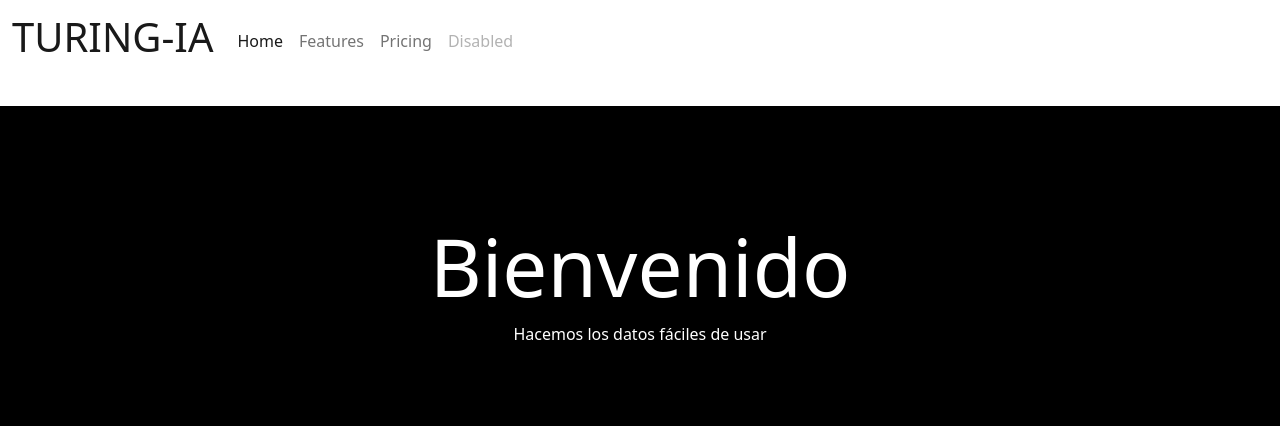
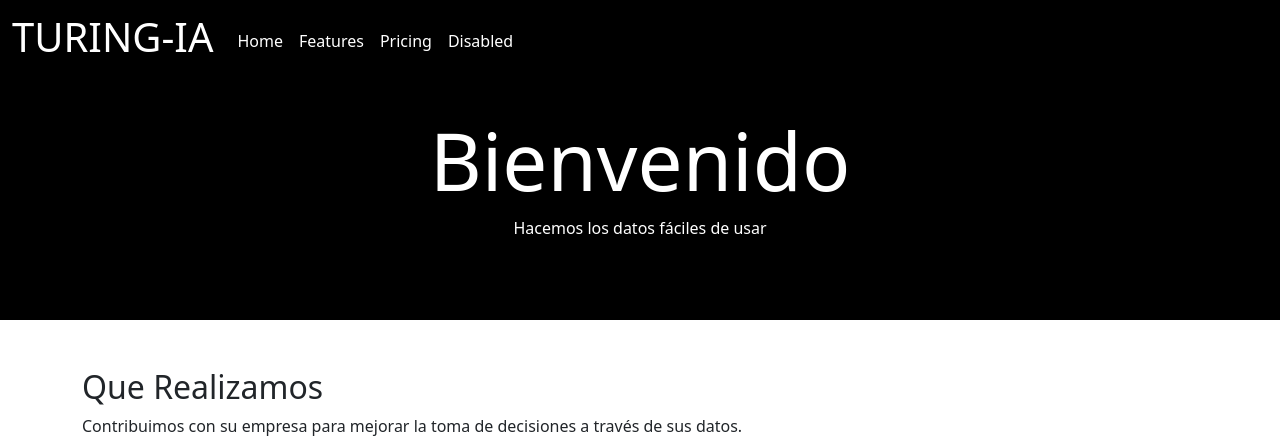
Before and after one commit to Francisco-Rojo/Turing_Prueba, a PHP site: page / in a window 1280 px wide. Shown: the top 436 px of the page. Run offline with PHP 8.4, Linux system fonts and the light colour scheme.

Commit message:
update menu

```diff
--- a/includes/header.php
+++ b/includes/header.php
@@ -21,22 +21,23 @@
 </head>
 <body>
 
-<header class="">
+<header class="fixed-top ">
     <nav class="navbar navbar-expand-lg ">
       <div class="container-fluid">
-        <a class="navbar-brand" href="#"><h1>TURING-IA</h1></a>
-        <button class="navbar-toggler" type="button" data-bs-toggle="collapse" data-bs-target="#navbarNavAltMarkup" aria-controls="navbarNavAltMarkup" aria-expanded="false" aria-label="Toggle navigation">
-          <span class="navbar-toggler-icon"></span>
+        <a class="navbar-brand" href="#"><h1 class="text-white">TURING-IA</h1></a>
+        <button class="navbar-toggler navbar-dark" type="button" data-bs-toggle="collapse" data-bs-target="#navbarNavAltMarkup" aria-controls="navbarNavAltMarkup" aria-expanded="false" aria-label="Toggle navigation">
+          <span class="navbar-toggler-icon">
+          <i class="fa fa-navicon" style="color:#fff; font-size:28px;"></i>
+          </span>
         </button>
         <div class="collapse navbar-collapse" id="navbarNavAltMarkup">
           <div class="navbar-nav">
-            <a class="nav-link active" aria-current="page" href="#">Home</a>
-            <a class="nav-link" href="#">Features</a>
-            <a class="nav-link" href="#">Pricing</a>
-            <a class="nav-link disabled">Disabled</a>
+            <a class="nav-link active text-white" aria-current="page" href="#">Home</a>
+            <a class="nav-link text-white" href="#">Features</a>
+            <a class="nav-link text-white" href="#">Pricing</a>
+            <a class="nav-link disabled text-white">Disabled</a>
           </div>
         </div>
       </div>
     </nav>
 </header>
-<br>
```
